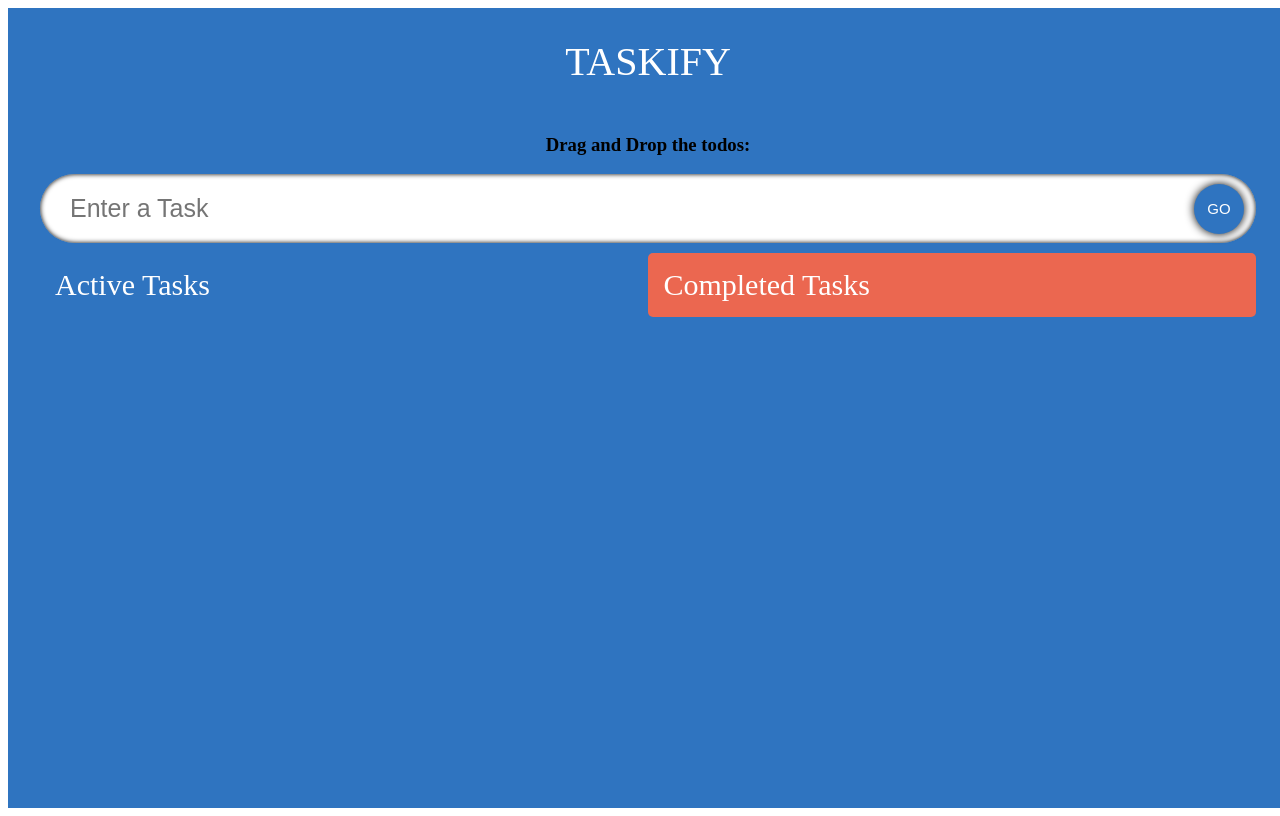
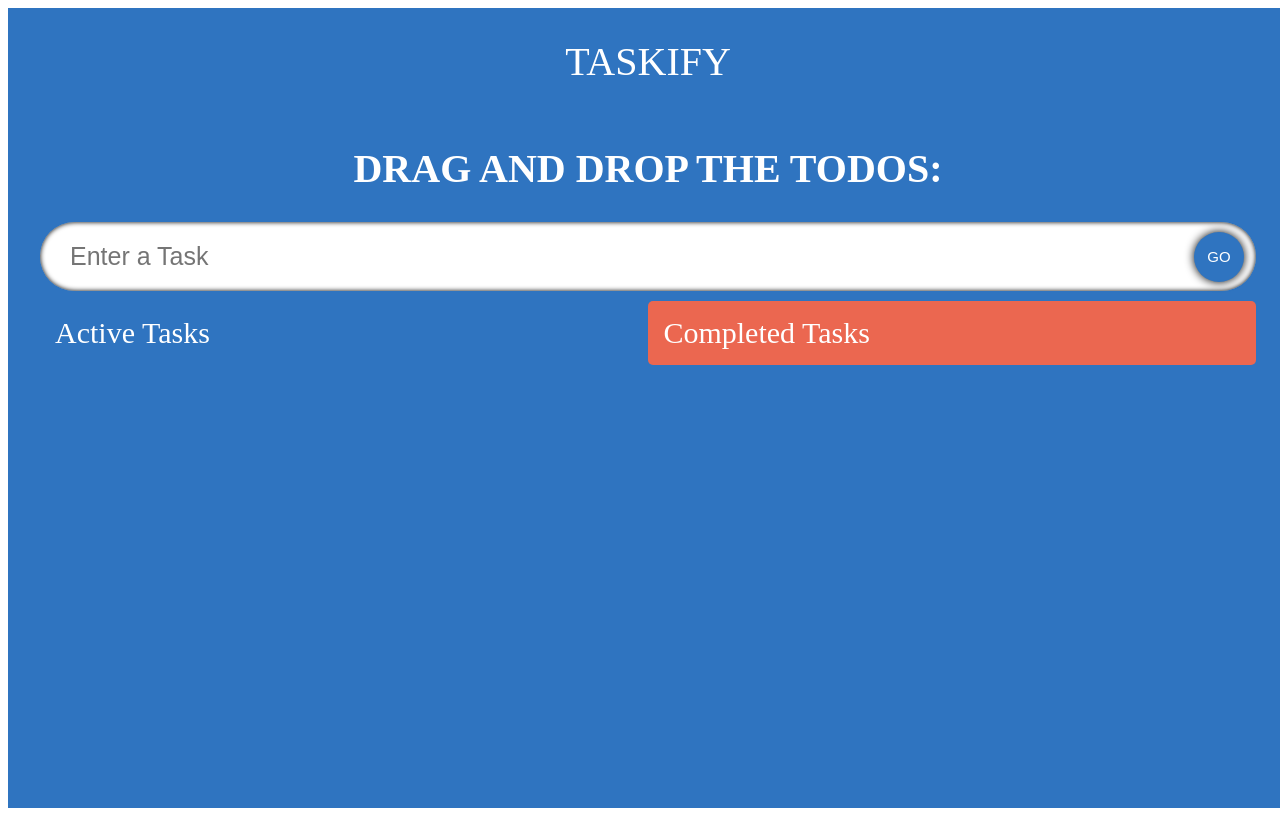
Before and after one commit to Devprajapapati/typescript-taskify, a React (Vite) app: page / in a window 1280 px wide. Built offline with nearby package versions, Linux system fonts and the light colour scheme; a web font is replaced by a local one.

Commit message:
Update App.tsx

```diff
--- a/src/App.tsx
+++ b/src/App.tsx
@@ -62,7 +62,7 @@ const App: React.FC = () => {
     <DragDropContext onDragEnd={onDragEnd}>
       <div className="App">
         <span className="heading">Taskify</span>
-        <h3 className=''>Drag and Drop the todos:</h3>
+        <h3 className='heading'>Drag and Drop the todos:</h3>
         <InputField todo={todo} setTodo={setTodo} handleAdd={handleAdd} />
         <TodoList
           todos={todos}
```
